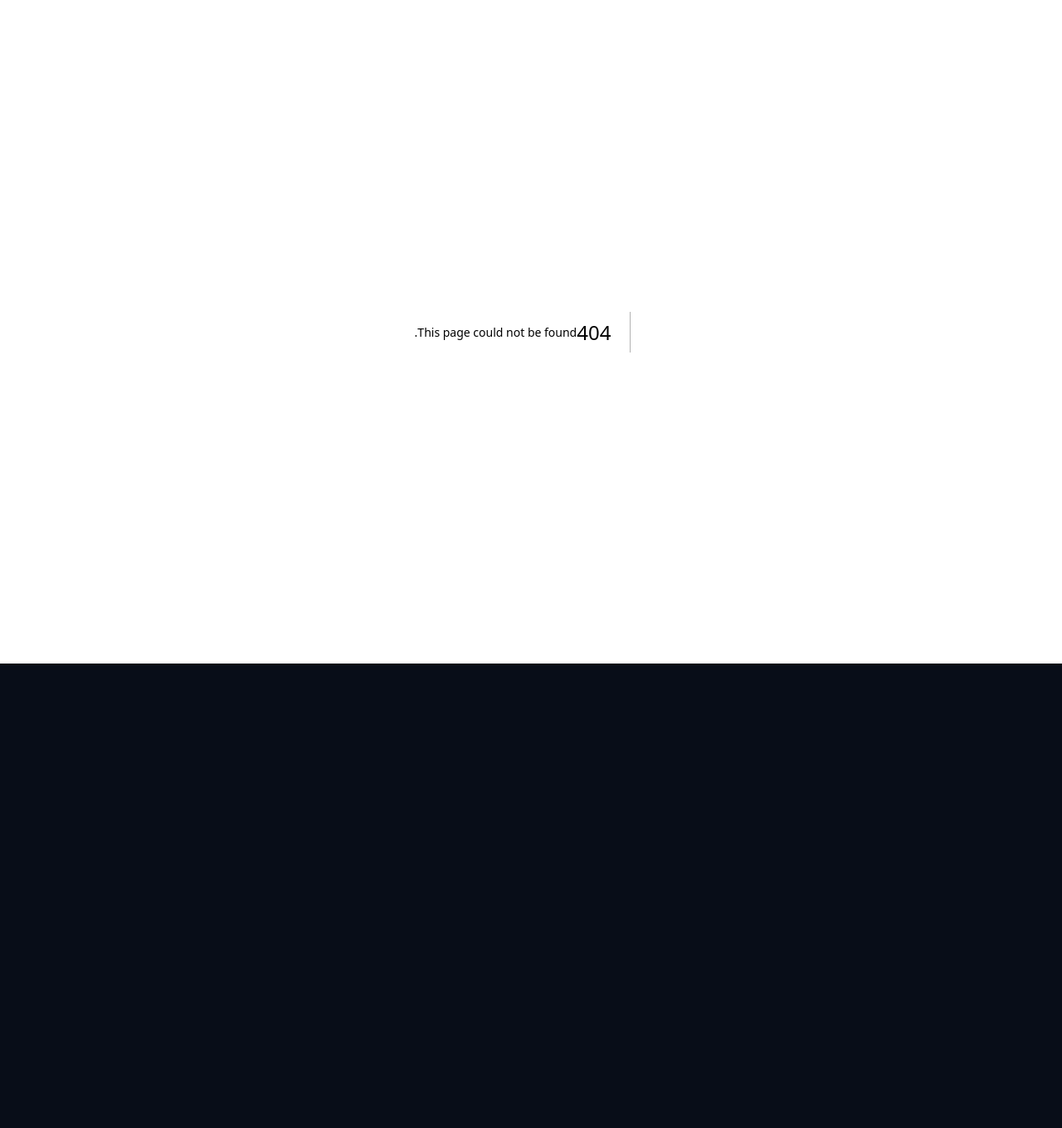
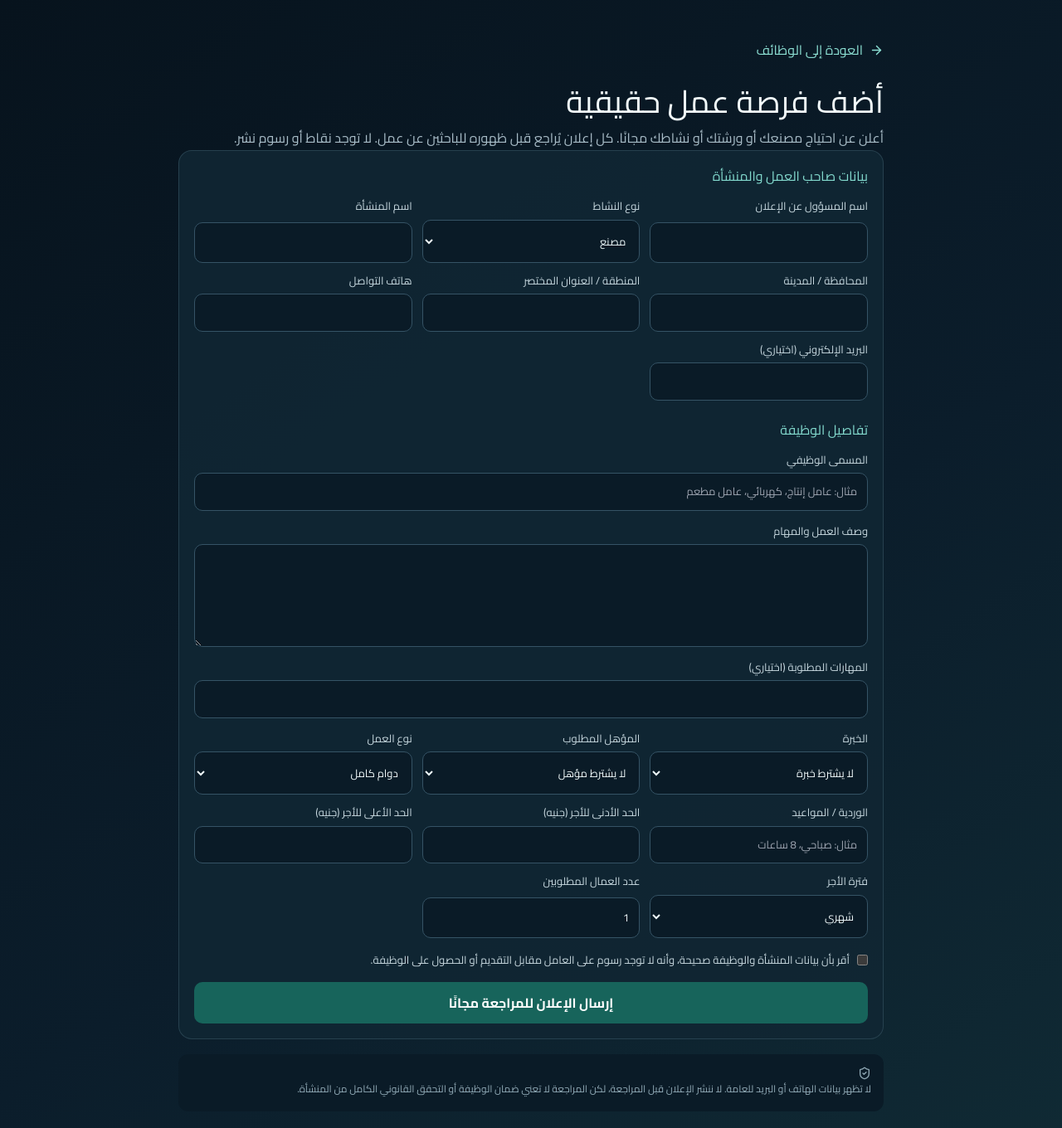
Before and after one commit to o6384051-cpu/humanity-one, a Next.js app: page /jobs/post in a window 1280 px wide. Before the commit this address had no page. Shown: the top 1360 px of the page at 83% size. Before the commit the page ends 800 px from the top, so only its background shows below. Built offline with nearby package versions, Linux system fonts and the light colour scheme.

Commit message:
Add free employer job posting form

```diff
--- /dev/null
+++ b/src/app/jobs/post/page.tsx
@@ -0,0 +1,78 @@
+"use client";
+
+import Link from "next/link";
+import { useState } from "react";
+import { ArrowRight, ShieldCheck } from "lucide-react";
+
+const input: React.CSSProperties = { width: "100%", boxSizing: "border-box", background: "#0a1b27", border: "1px solid #355365", borderRadius: 10, padding: 12, color: "#eef7f8", font: "inherit" };
+const label: React.CSSProperties = { display: "grid", gap: 6, color: "#c5d6dd", fontSize: 13 };
+const businessTypes = ["مصنع","ورشة","مطعم","شركة","محل تجاري","مقاول","مزرعة","أخرى"];
+const experienceLevels = ["لا يشترط خبرة","حديث الخبرة","خبرة سنة إلى 3 سنوات","خبرة أكثر من 3 سنوات"];
+const educationLevels = ["لا يشترط مؤهل","إعدادية أو أقل","دبلوم فني","مؤهل متوسط","مؤهل عالٍ","حسب متطلبات المهنة"];
+const salaryPeriods = ["يومي","أسبوعي","شهري","حسب الاتفاق"];
+const employmentTypes = ["دوام كامل","دوام جزئي","عمل يومي","مؤقت","بالقطعة"];
+
+export default function PostJobPage() {
+  const [values, setValues] = useState<Record<string,string>>({
+    employerName:"", businessType:"مصنع", businessName:"", city:"", area:"", contactPhone:"", contactEmail:"",
+    jobTitle:"", description:"", skills:"", experienceLevel:"لا يشترط خبرة", educationRequirement:"لا يشترط مؤهل",
+    salaryMin:"", salaryMax:"", salaryPeriod:"شهري", employmentType:"دوام كامل", shift:"", openings:"1", website:""
+  });
+  const [busy,setBusy] = useState(false);
+  const [message,setMessage] = useState("");
+  const [success,setSuccess] = useState(false);
+  function change(key:string,value:string) { setValues(old => ({...old,[key]:value})); }
+  async function submit(event:React.FormEvent) {
+    event.preventDefault(); setBusy(true); setMessage(""); setSuccess(false);
+    const numeric = (value:string) => value.trim() === "" ? null : Number(value);
+    try {
+      const response = await fetch("/api/jobs", { method:"POST", headers:{"Content-Type":"application/json"}, body:JSON.stringify({
+        ...values, salaryMin:numeric(values.salaryMin), salaryMax:numeric(values.salaryMax), openings:Number(values.openings)
+      })});
+      const data = await response.json();
+      if (!response.ok) throw new Error(data.error || "تعذر إرسال الإعلان.");
+      setSuccess(true); setMessage(data.message || "تم استلام إعلانك للمراجعة.");
+    } catch(error) { setMessage(error instanceof Error ? error.message : "حدث خطأ غير متوقع."); }
+    finally { setBusy(false); }
+  }
+  const select = (key:string, options:string[]) => <select value={values[key]} onChange={e=>change(key,e.target.value)} style={input}>{options.map(item=><option key={item}>{item}</option>)}</select>;
+  return <main dir="rtl" style={{ minHeight:"100vh", padding:"clamp(18px,4vw,48px)", color:"#e8f1f5", background:"linear-gradient(145deg,#07131d,#0b1d2b 58%,#102a34)" }}>
+    <div style={{ maxWidth:850, margin:"0 auto" }}>
+      <Link href="/jobs" style={{ color:"#8bded2", display:"inline-flex", gap:8, alignItems:"center", textDecoration:"none", marginBottom:22 }}><ArrowRight size={17}/> العودة إلى الوظائف</Link>
+      <h1 style={{ color:"#f3fbfc", fontSize:"clamp(27px,4vw,38px)" }}>أضف فرصة عمل حقيقية</h1>
+      <p style={{ color:"#a9bdc8", lineHeight:1.9 }}>أعلن عن احتياج مصنعك أو ورشتك أو نشاطك مجانًا. كل إعلان يُراجع قبل ظهوره للباحثين عن عمل. لا توجد نقاط أو رسوم نشر.</p>
+      {success ? <section role="status" style={{ padding:22, background:"#112f31", borderRadius:14, lineHeight:1.9 }}><strong style={{ color:"#9ce4d6" }}>{message}</strong><p>سيظهر الإعلان في سوق العمل بعد مراجعته. شكرًا لمساعدتك في إتاحة فرصة عمل حقيقية.</p><Link href="/jobs" style={{ color:"#8bded2" }}>العودة إلى الوظائف ←</Link></section> :
+      <form onSubmit={submit} style={{ display:"grid", gap:15, padding:18, background:"rgba(17,38,52,.92)", border:"1px solid rgba(132,177,190,.2)", borderRadius:16 }}>
+        <h2 style={{ margin:0, color:"#82d9cd" }}>بيانات صاحب العمل والمنشأة</h2>
+        <div style={{ display:"grid", gridTemplateColumns:"repeat(auto-fit,minmax(220px,1fr))", gap:12 }}>
+          <label style={label}>اسم المسؤول عن الإعلان<input required minLength={2} maxLength={100} value={values.employerName} onChange={e=>change("employerName",e.target.value)} style={input}/></label>
+          <label style={label}>نوع النشاط{select("businessType",businessTypes)}</label>
+          <label style={label}>اسم المنشأة<input required minLength={2} maxLength={120} value={values.businessName} onChange={e=>change("businessName",e.target.value)} style={input}/></label>
+          <label style={label}>المحافظة / المدينة<input required minLength={2} maxLength={80} value={values.city} onChange={e=>change("city",e.target.value)} style={input}/></label>
+          <label style={label}>المنطقة / العنوان المختصر<input maxLength={100} value={values.area} onChange={e=>change("area",e.target.value)} style={input}/></label>
+          <label style={label}>هاتف التواصل<input required value={values.contactPhone} onChange={e=>change("contactPhone",e.target.value)} style={input}/></label>
+          <label style={label}>البريد الإلكتروني (اختياري)<input type="email" value={values.contactEmail} onChange={e=>change("contactEmail",e.target.value)} style={input}/></label>
+        </div>
+        <h2 style={{ margin:"8px 0 0", color:"#82d9cd" }}>تفاصيل الوظيفة</h2>
+        <label style={label}>المسمى الوظيفي<input required minLength={2} maxLength={120} value={values.jobTitle} onChange={e=>change("jobTitle",e.target.value)} placeholder="مثال: عامل إنتاج، كهربائي، عامل مطعم" style={input}/></label>
+        <label style={label}>وصف العمل والمهام<textarea required minLength={20} maxLength={2500} rows={5} value={values.description} onChange={e=>change("description",e.target.value)} style={input}/></label>
+        <label style={label}>المهارات المطلوبة (اختياري)<input maxLength={500} value={values.skills} onChange={e=>change("skills",e.target.value)} style={input}/></label>
+        <div style={{ display:"grid", gridTemplateColumns:"repeat(auto-fit,minmax(220px,1fr))", gap:12 }}>
+          <label style={label}>الخبرة{select("experienceLevel",experienceLevels)}</label>
+          <label style={label}>المؤهل المطلوب{select("educationRequirement",educationLevels)}</label>
+          <label style={label}>نوع العمل{select("employmentType",employmentTypes)}</label>
+          <label style={label}>الوردية / المواعيد<input maxLength={100} value={values.shift} onChange={e=>change("shift",e.target.value)} placeholder="مثال: صباحي، 8 ساعات" style={input}/></label>
+          <label style={label}>الحد الأدنى للأجر (جنيه)<input type="number" min="0" max="10000000" value={values.salaryMin} onChange={e=>change("salaryMin",e.target.value)} style={input}/></label>
+          <label style={label}>الحد الأعلى للأجر (جنيه)<input type="number" min="0" max="10000000" value={values.salaryMax} onChange={e=>change("salaryMax",e.target.value)} style={input}/></label>
+          <label style={label}>فترة الأجر{select("salaryPeriod",salaryPeriods)}</label>
+          <label style={label}>عدد العمال المطلوبين<input required type="number" min="1" max="500" value={values.openings} onChange={e=>change("openings",e.target.value)} style={input}/></label>
+        </div>
+        <label style={{ display:"flex", alignItems:"flex-start", gap:9, color:"#c5d6dd", fontSize:13, lineHeight:1.8 }}><input required type="checkbox" style={{ marginTop:5 }}/> أقر بأن بيانات المنشأة والوظيفة صحيحة، وأنه لا توجد رسوم على العامل مقابل التقديم أو الحصول على الوظيفة.</label>
+        <input tabIndex={-1} autoComplete="off" aria-hidden="true" value={values.website} onChange={e=>change("website",e.target.value)} style={{ position:"absolute", opacity:0, pointerEvents:"none", height:0, width:0 }}/>
+        {message && <p role="alert" style={{ color:"#ffb4a8", margin:0 }}>{message}</p>}
+        <button disabled={busy} style={{ border:0,borderRadius:10,padding:13,background:"#17645b",color:"white",font:"inherit",fontWeight:700,cursor:"pointer" }}>{busy ? "جارٍ إرسال الإعلان..." : "إرسال الإعلان للمراجعة مجانًا"}</button>
+      </form>}
+      <footer style={{ marginTop:18, padding:15, background:"#0a1b27", borderRadius:12, color:"#91aab6", fontSize:12, lineHeight:1.9 }}><ShieldCheck size={16} style={{ verticalAlign:"middle", marginLeft:6 }}/> لا تظهر بيانات الهاتف أو البريد للعامة. لا ننشر الإعلان قبل المراجعة، لكن المراجعة لا تعني ضمان الوظيفة أو التحقق القانوني الكامل من المنشأة.</footer>
+    </div>
+  </main>;
+}
```
